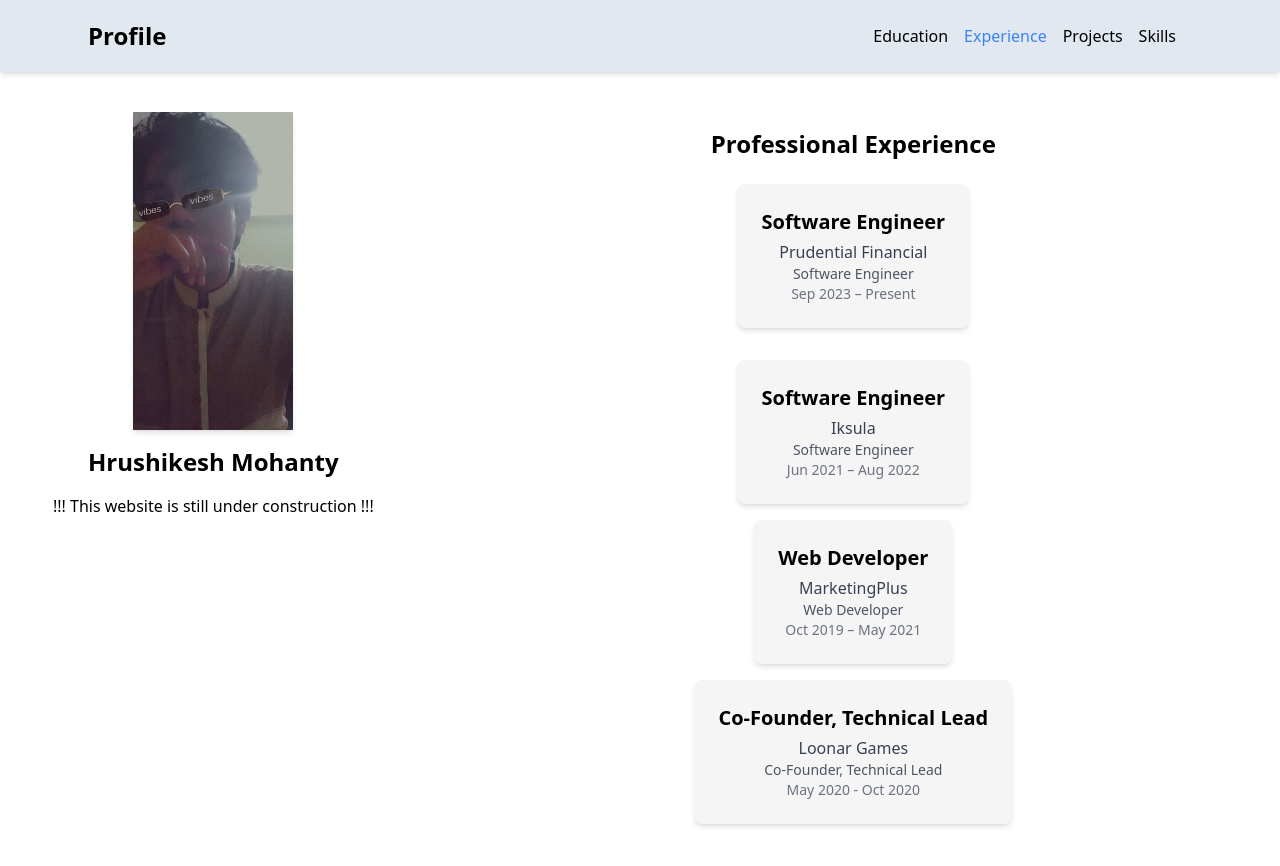
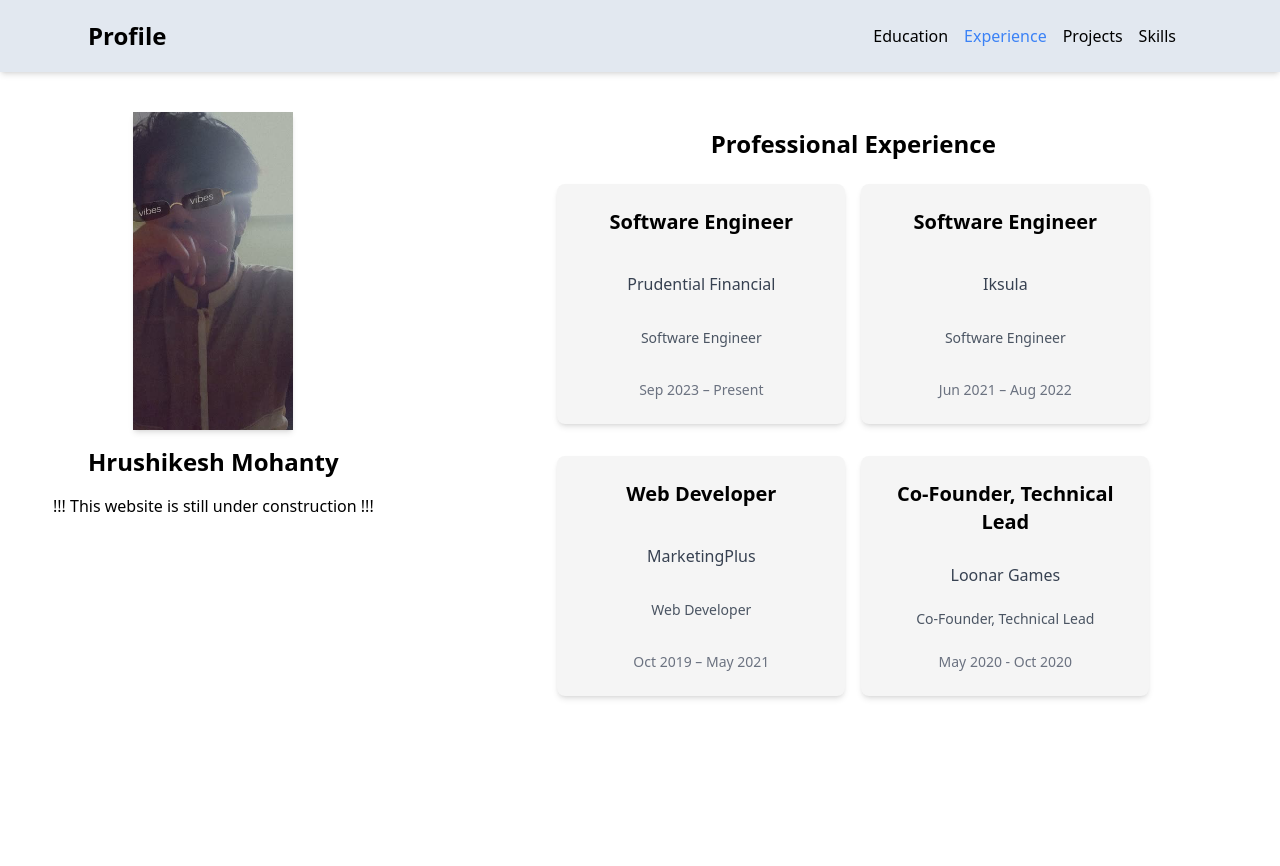
Before and after one commit to kakarot98/portfolio, a React (Vite) app: page /portfolio/experience in a window 1280 px wide. Shown: the top 866 px of the page. After the commit the page ends 800 px from the top, so only its background shows below. Built offline with nearby package versions, Linux system fonts and the light colour scheme.

Commit message:
added framer animation to opening of modal windows

```diff
--- a/package.json
+++ b/package.json
@@ -13,6 +13,7 @@
     "deploy": "gh-pages -d dist"
   },
   "dependencies": {
+    "framer-motion": "^12.0.6",
     "prettier": "^3.4.0",
     "prettier-plugin-tailwindcss": "^0.6.9",
     "react": "^18.3.1",
--- a/src/components/education/Card.jsx
+++ b/src/components/education/Card.jsx
@@ -3,11 +3,11 @@ import React from 'react'
 
 const baseCardClass = "bg-white shadow-md rounded-lg p-6 mb-4 transition-transform duration-300";
 const hoverClass = "hover:scale-105 hover:shadow-xl";
-const dimensionClass = "w-72 h-80"; // Customize width and height as needed
+const dimensionClass = "w-80 h-80"; // Customize width and height as needed
 
 function Card({ institution, degree, duration, coursework }) {
     return (
-        <div className="bg-white shadow-md rounded-lg p-6 mb-4" style={{ backgroundColor: '#f5f5f5' }}>
+        <div className={`${baseCardClass} ${hoverClass} ${dimensionClass} flex flex-col justify-between`} style={{ backgroundColor: '#f5f5f5' }}>
           <h3 className="text-xl font-semibold mb-2">{institution}</h3>
           <p className="text-md font-medium">{degree}</p>
           <p className="text-sm text-gray-600 mb-4">{duration}</p>
--- a/src/components/education/Education.jsx
+++ b/src/components/education/Education.jsx
@@ -31,7 +31,7 @@ const Education = () => {
   return (
     <section className="py-8 px-4">
       <h2 className="text-2xl font-bold mb-6 text-center">Education</h2>
-      <div className="max-w-4xl mx-auto flex flex-col items-center justify-start">
+      <div className="max-w-4xl mx-auto flex flex-row items-center justify-around">
         {educationData.map((edu, index) => (
           <Card
             key={index}
--- a/src/components/experience/Experience.jsx
+++ b/src/components/experience/Experience.jsx
@@ -1,6 +1,7 @@
 import React, { useState } from 'react';
 import ExperienceCard from './ExperienceCard';
 import ExperienceModal from './ExperienceModal';
+import { AnimatePresence } from 'framer-motion'
 
 const experienceData = [
   {
@@ -78,7 +79,7 @@ const Experience = () => {
   return (
     <section className="py-8 px-4">
       <h2 className="text-2xl font-bold mb-6 text-center">Professional Experience</h2>
-      <div className="space-y-4 flex flex-col items-center justify-star">
+      <div className="flex flex-wrap gap-4 justify-center">
         {experienceData.map((exp, index) => (
           <ExperienceCard
             key={index}
@@ -88,11 +89,15 @@ const Experience = () => {
         ))}
       </div>
 
-      <ExperienceModal
+<AnimatePresence>
+      {isModalOpen && (
+        <ExperienceModal
         isOpen={isModalOpen}
         onClose={handleCloseModal}
         experience={selectedExperience}
       />
+      )}
+      </AnimatePresence>
     </section>
   );
 }
--- a/src/components/experience/ExperienceCard.jsx
+++ b/src/components/experience/ExperienceCard.jsx
@@ -1,19 +1,26 @@
 import React from 'react'
+import { motion } from 'framer-motion'
+
+const baseCardClass = "bg-white shadow-md rounded-lg p-6 mb-4 cursor-pointer transition-transform duration-300";
+const hoverEffect = "hover:shadow-xl";
+const dimensionClass = "w-72 h-60";
 
 function ExperienceCard({ experience, onClick }) {
   const { title, company, position, dates } = experience;
 
   return (
-    <div
-      className="bg-white shadow-md rounded-lg p-6 mb-4 cursor-pointer hover:bg-#edf5eb transition-colors duration-200 "
+    <motion.div
+    className={`${baseCardClass} ${hoverEffect} ${dimensionClass} flex flex-col justify-between`}
       onClick={onClick}
+      whileHover={{ scale: 1.05 }}
+      whileTap={{ scale: 0.95 }}
       style={{ backgroundColor: '#f5f5f5' }}
     >
       <h3 className="text-xl font-semibold mb-1">{title}</h3>
       <p className="text-md font-medium text-gray-700">{company}</p>
       <p className="text-sm text-gray-600">{position}</p>
       <p className="text-sm text-gray-500">{dates}</p>
-    </div>
+    </motion.div>
   )
 }
 
--- a/src/components/experience/ExperienceModal.jsx
+++ b/src/components/experience/ExperienceModal.jsx
@@ -1,4 +1,5 @@
 import React from 'react';
+import {motion} from 'framer-motion'
 
 const ExperienceModal = ({ isOpen, onClose, experience }) => {
   if (!isOpen || !experience) return null;
@@ -6,8 +7,17 @@ const ExperienceModal = ({ isOpen, onClose, experience }) => {
   const { title, company, position, dates, details } = experience;
 
   return (
-    <div className="fixed inset-0 z-50 flex items-center justify-center bg-black bg-opacity-50">
-      <div className="bg-white rounded-lg shadow-lg w-11/12 max-w-2xl p-6 relative">
+    <motion.div
+    className="fixed inset-0 z-50 flex items-center justify-center bg-black bg-opacity-50"
+    initial={{ opacity: 0 }}
+    animate={{ opacity: 1 }}
+    exit={{ opacity: 0 }}>
+      <motion.div
+      className="bg-white rounded-lg shadow-lg w-11/12 max-w-2xl p-6 relative"
+      initial={{ scale: 0.9, opacity: 0 }}
+        animate={{ scale: 1, opacity: 1 }}
+        exit={{ scale: 0.9, opacity: 0 }}
+      >
         <button
           className="absolute top-4 right-4 text-gray-500 hover:text-gray-700"
           onClick={onClose}
@@ -22,8 +32,8 @@ const ExperienceModal = ({ isOpen, onClose, experience }) => {
             <li key={index}>{item}</li>
           ))}
         </ul>
-      </div>
-    </div>
+      </motion.div>
+    </motion.div>
   );
 };
 
```
Also changed, not shown: 1 other file (tests, documents, lock files or other folders).
